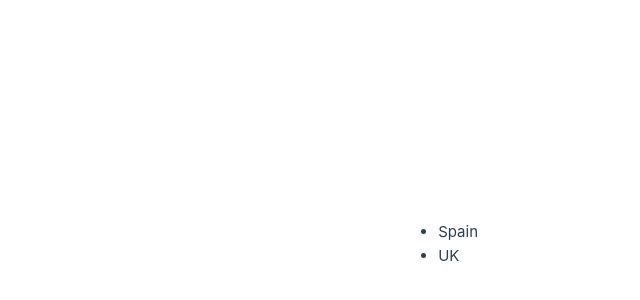
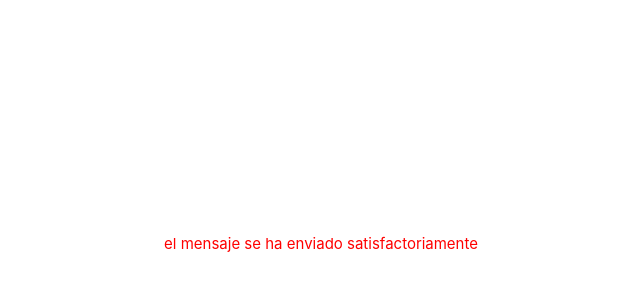
Before and after one commit to GelaLez/cursovue, a Vue app: page / in a window 1280 px wide. Shown: the part 156-456 px from the top of the page, without its empty margins (162-802 px from the left). Built offline with nearby package versions, Linux system fonts and the light colour scheme.

Commit message:
se manejo directiva v-bind para la modificacion del dom

```diff
--- a/src/App.vue
+++ b/src/App.vue
@@ -4,10 +4,11 @@
 import CounterComposition from './components/CounterComposition.vue';
 import ExampleSelective from './components/ExampleSelective.vue';
 import ExampleFor from './components/ExampleFor.vue';
+import ClassBind from './components/ClassBind.vue';
 </script>
 
 <template>
-    <ExampleFor />
+    <ClassBind />
 </template>
 
 <style>
--- /dev/null
+++ b/src/components/ClassBind.vue
@@ -0,0 +1,17 @@
+// v-bind:class
+// o :class
+<template>
+    <p v-bind:class="{
+        'danger': hasError
+    }">el mensaje se ha enviado satisfactoriamente</p>
+</template>
+
+<script lang="ts" setup>
+   let hasError = true;
+</script>
+
+<style>
+.danger {
+    color: red
+}
+</style>
```
